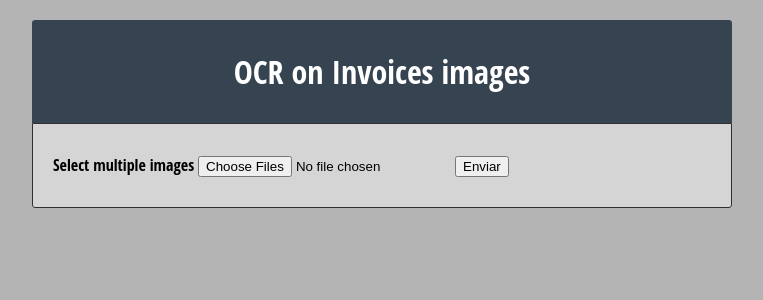
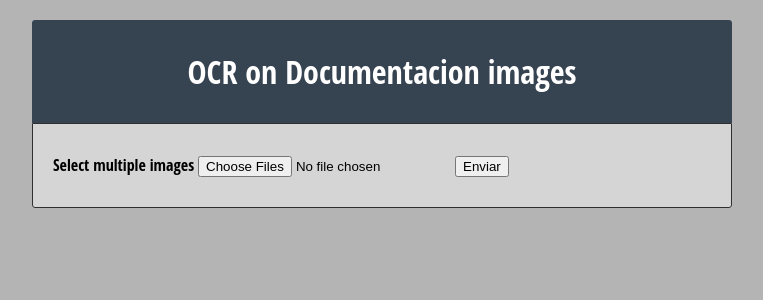
Before and after one commit to mronqui/ProyectoFinal-Grupo4, a Flask app: page / in a window 1280 px wide. Shown: the top 300 px of the page, without its empty margins (258-1021 px from the left). Run offline with Flask 2, Linux system fonts and the light colour scheme.

Commit message:
cambio texto

```diff
--- a/src/templates/index.html
+++ b/src/templates/index.html
@@ -80,7 +80,7 @@
   <body>
     <div id="registration-form">
       <div class="fieldset">
-        <legend>OCR on Invoices images</legend>
+        <legend>OCR on Documentacion images</legend>
         <div>
           <label for="files">Select multiple images</label>
           <input
```
